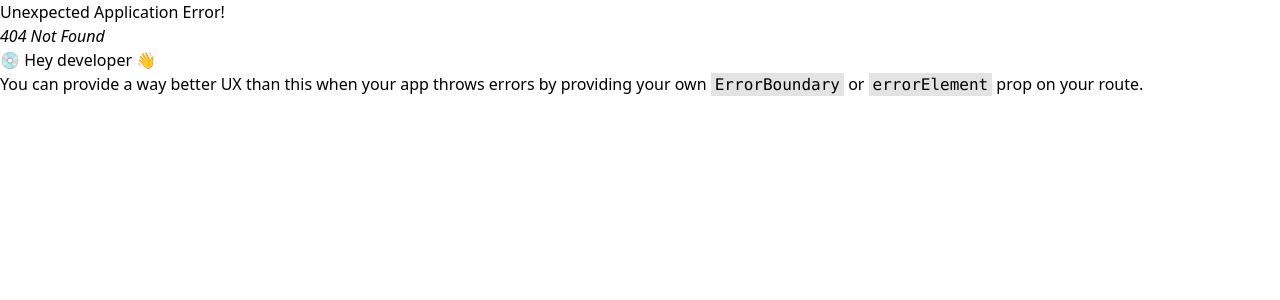
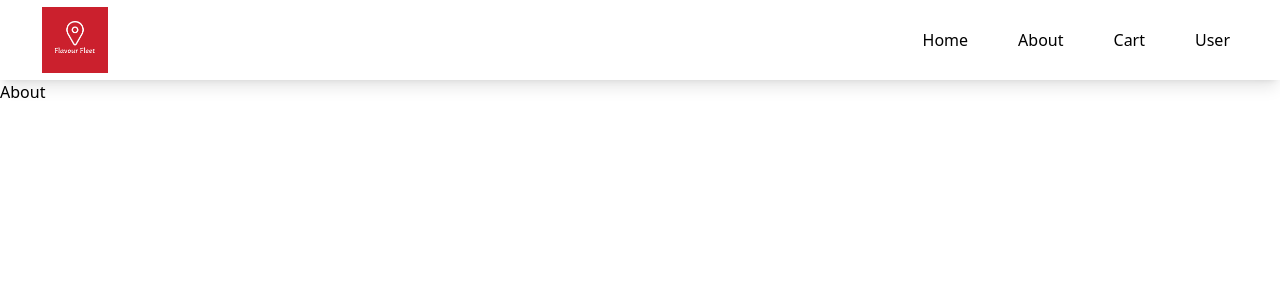
Before and after one commit to Ashish-kumar2020/100DaysOfFrontend, a React (Create React App) app in the folder flavourfleet/: page /about in a window 1280 px wide. Before the commit this address had no page. Shown: the top 300 px of the page. Built offline with nearby package versions, Linux system fonts and the light colour scheme.

Commit message:
Added routes for header section components

```diff
--- /dev/null
+++ b/flavourfleet/src/components/About.js
@@ -0,0 +1,7 @@
+import React from "react";
+
+const About = () => {
+  return <div>About</div>;
+};
+
+export default About;
--- /dev/null
+++ b/flavourfleet/src/components/Cart.js
@@ -0,0 +1,7 @@
+import React from "react";
+
+const Cart = () => {
+  return <div>Cart</div>;
+};
+
+export default Cart;
--- a/flavourfleet/src/components/Header.js
+++ b/flavourfleet/src/components/Header.js
@@ -1,30 +1,41 @@
 import React from "react";
 import Logo from "../Assets/logo.png";
+import { Link } from "react-router-dom";
 const Header = () => {
   return (
     <>
       <div className="flex items-center shadow-lg relative z-10 bg-gradient-to-b from-transparent to-green">
         <div>
+          <Link to="/">
             <img
               src={Logo}
               alt="Company Logo"
               className="h-[80px] ml-[35px] p-[7px] cursor-pointer"
             />
+          </Link>
         </div>
         <div className="flex-grow">
           <ul className="flex justify-end">
+            <Link to="/home">
               <li className="mr-[50px] cursor-pointer transition-transform transform hover:scale-125">
                 Home
               </li>
+            </Link>
+            <Link to="/about">
               <li className="mr-[50px] cursor-pointer transition-transform transform hover:scale-125">
                 About
               </li>
+            </Link>
+            <Link to="/cart">
               <li className="mr-[50px] cursor-pointer transition-transform transform hover:scale-125">
                 Cart
               </li>
+            </Link>
+            <Link to="/user">
               <li className="mr-[50px] cursor-pointer transition-transform transform hover:scale-125">
                 User
               </li>
+            </Link>
           </ul>
         </div>
       </div>
--- /dev/null
+++ b/flavourfleet/src/components/User.js
@@ -0,0 +1,7 @@
+import React from "react";
+
+const User = () => {
+  return <div>User</div>;
+};
+
+export default User;
```
Also changed, not shown: flavourfleet/src/App.js (+20 -0 lines). Lines whose indentation alone changed are shown as unchanged.
